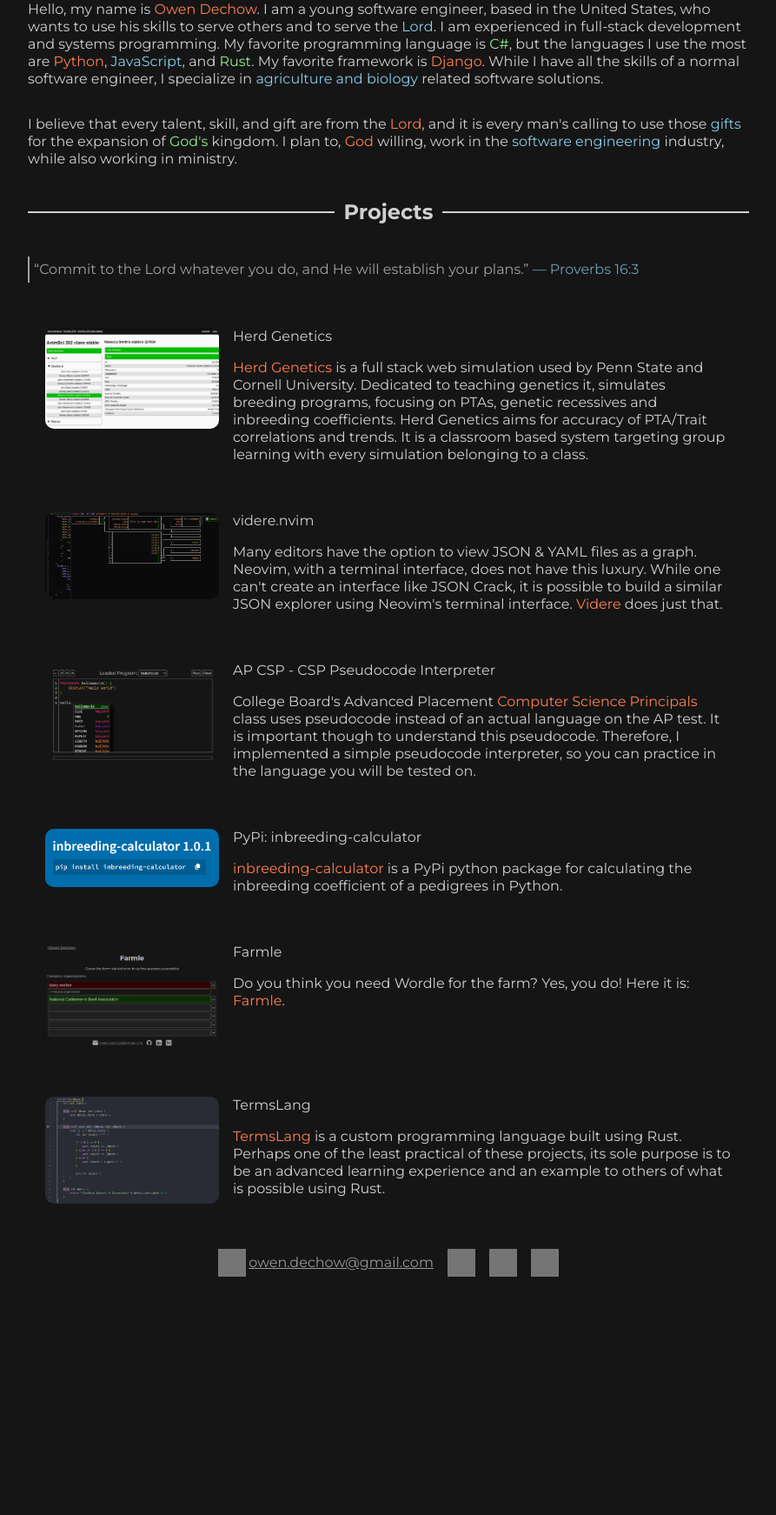
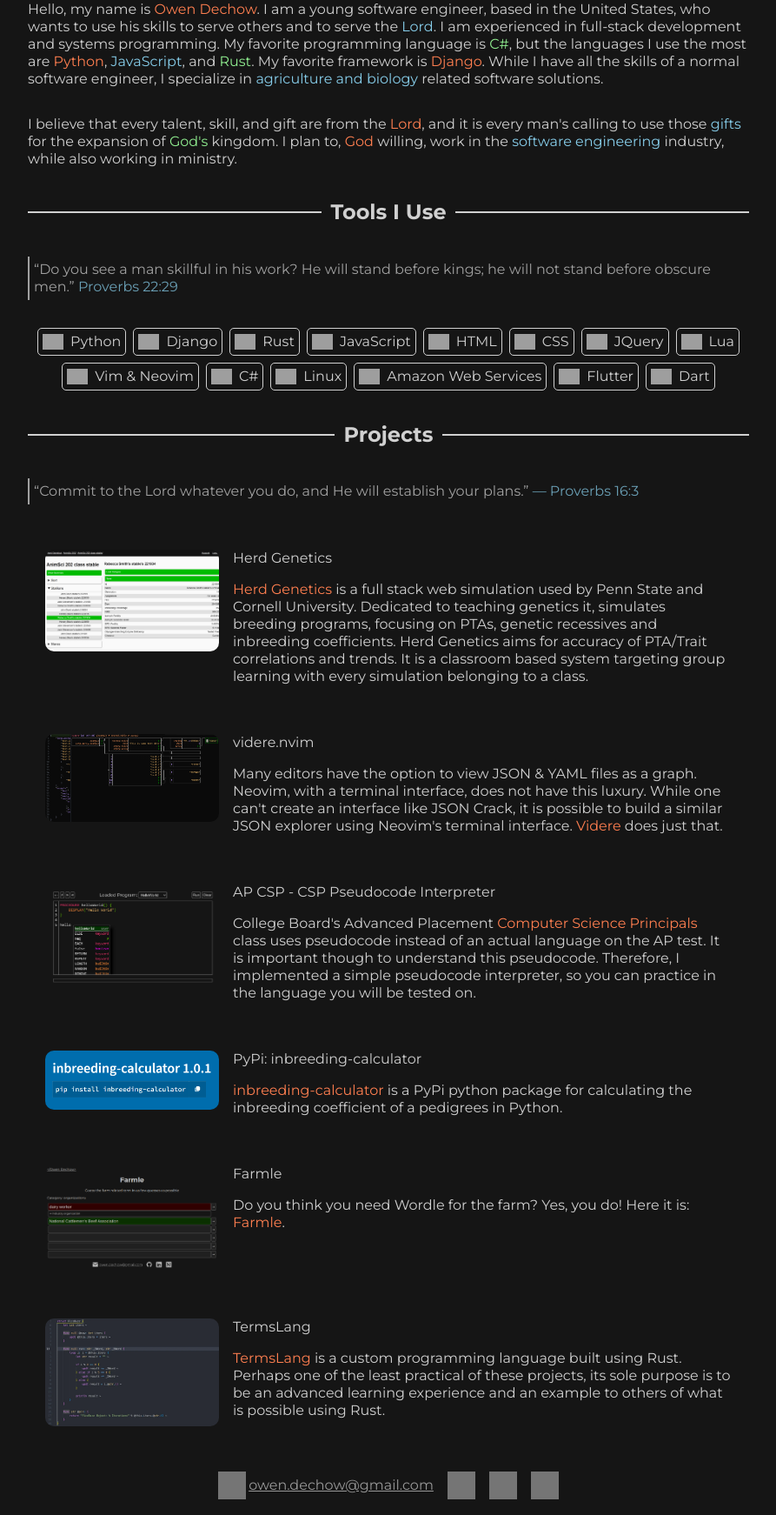
Before and after one commit to Owen-Dechow/portfolio, a Django app: template base/templates/base/homepage.html in a window 1280 px wide. Shown: the part 985-2727 px from the top of the page at 87% size, without its empty margins (193-1086 px from the left). Before the commit the page ends 2453 px from the top, so only its background shows below. Run offline with Django 5.2, Linux system fonts and the light colour scheme; the template is opened without the code that fills it, so the values that code supplies are empty; grey boxes are pictures that could not be loaded.

Commit message:
Tools section

```diff
--- a/base/static/base/homepage.css
+++ b/base/static/base/homepage.css
@@ -20,7 +20,7 @@ header {
     justify-content: center;
 
     p {
-       margin: 0;
+        margin: 0;
     }
 }
 
@@ -116,6 +116,27 @@ section {
 
 }
 
+.tools {
+    display: flex;
+    flex-wrap: wrap;
+    gap: .5rem;
+    justify-content: center;
+
+    li {
+        display: grid;
+        grid-template-columns: auto auto;
+        gap: .5rem;
+        align-items: center;
+        border: 1px solid;
+        border-radius: 5px;
+        padding: 5px;
+    }
+
+    img {
+        width: 1.5rem;
+    }
+}
+
 ul {
     padding: 0;
     list-style: none;
--- a/base/templates/base/homepage.html
+++ b/base/templates/base/homepage.html
@@ -55,6 +55,87 @@
             I plan to, <span class="color">God</span> willing, work in the <span class="color">software engineering</span>
             industry, while also working in ministry.
         </p>
+    </section>
+
+    <section>
+        <h2>Tools I Use</h2>
+        <p>
+            <q>Do you see a man skillful in his work? He will stand before kings; he will not stand before obscure men.</q>
+            <span class="color">Proverbs 22:29</span>
+        </p>
+
+        <ul class="tools">
+            <li>
+                <img src="https://img.icons8.com/?size=100&id=12592&format=png&color=FFFFFF"
+                     alt="python logo">
+                <span>Python</span>
+            </li>
+            <li>
+                <img src="https://img.icons8.com/?size=100&id=37o3DqV429ra&format=png&color=FFFFFF"
+                     alt="Django logo">
+                <span>Django</span>
+            </li>
+            <li>
+                <img src="https://img.icons8.com/?size=100&id=U41Than0pWOW&format=png&color=FFFFFF"
+                     alt="Rust logo">
+                <span>Rust</span>
+            </li>
+            <li>
+                <img src="https://img.icons8.com/?size=100&id=106036&format=png&color=FFFFFF"
+                     alt="JavaScript logo">
+                <span>JavaScript</span>
+            </li>
+            <li>
+                <img src="https://img.icons8.com/?size=100&id=23028&format=png&color=FFFFFF"
+                     alt="HTML logo">
+                <span>HTML</span>
+            </li>
+            <li>
+                <img src="https://img.icons8.com/?size=100&id=38272&format=png&color=FFFFFF"
+                     alt="CSS logo">
+                <span>CSS</span>
+            </li>
+            <li>
+                <img src="https://img.icons8.com/?size=100&id=40253&format=png&color=FFFFFF"
+                     alt="JQuery logo">
+                <span>JQuery</span>
+            </li>
+            <li>
+                <img src="https://img.icons8.com/?size=100&id=bRvAKWipFTiw&format=png&color=FFFFFF"
+                     alt="Lua logo">
+                <span>Lua</span>
+            </li>
+            <li>
+                <img src="https://img.icons8.com/?size=100&id=Z6okEpWSgU8N&format=png&color=FFFFFF"
+                     alt="Vim logo">
+                <span>Vim &amp; Neovim</span>
+            </li>
+            <li>
+                <img src="https://img.icons8.com/?size=100&id=55205&format=png&color=FFFFFF"
+                     alt="C# logo">
+                <span>C#</span>
+            </li>
+            <li>
+                <img src="https://img.icons8.com/?size=100&id=38796&format=png&color=FFFFFF"
+                     alt="Linux logo">
+                <span>Linux</span>
+            </li>
+            <li>
+                <img src="https://img.icons8.com/?size=100&id=VoXRGxL3ekkk&format=png&color=FFFFFF"
+                     alt="AWS logo">
+                <span>Amazon Web Services</span>
+            </li>
+            <li>
+                <img src="https://img.icons8.com/?size=100&id=-AszLOZlCRQ0&format=png&color=FFFFFF"
+                     alt="Flutter logo">
+                <span>Flutter</span>
+            </li>
+            <li>
+                <img src="https://img.icons8.com/?size=100&id=IV6NzscUCqqq&format=png&color=FFFFFF"
+                     alt="Dart logo">
+                <span>Dart</span>
+            </li>
+        </ul>
     </section>
 
     <section>
```
